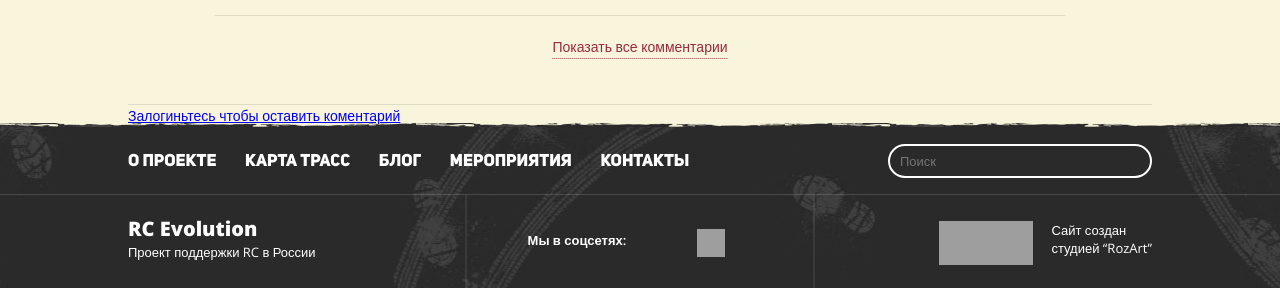
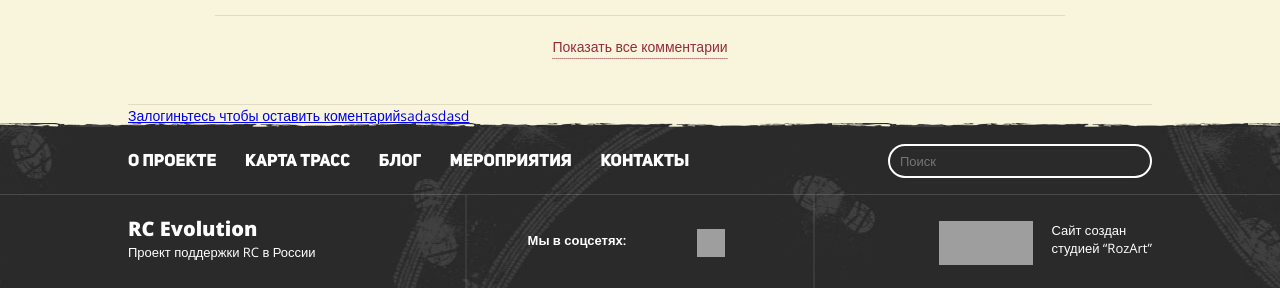
Before and after one commit to Unryh/rcevo, a Django app: template main/templates/main/pagenews.html in a window 1280 px wide. Shown: the part 2485-2773 px from the top of the page. Run offline with Django 3.2, Linux system fonts and the light colour scheme; the template is opened without the code that fills it, so the values that code supplies are empty; some libraries are stand-ins or nearby versions; grey boxes are pictures that could not be loaded.

Commit message:
second commit

```diff
--- a/main/templates/main/pagenews.html
+++ b/main/templates/main/pagenews.html
@@ -106,7 +106,7 @@
              {% endif %}
              {% if not user.is_authenticated %}
              <a href="{% url 'main:login_user' %}">
-               Залогиньтесь чтобы оставить коментарий
+               Залогиньтесь чтобы оставить коментарийsadasdasd
              </a>
              {% endif %}
           </div>
```
